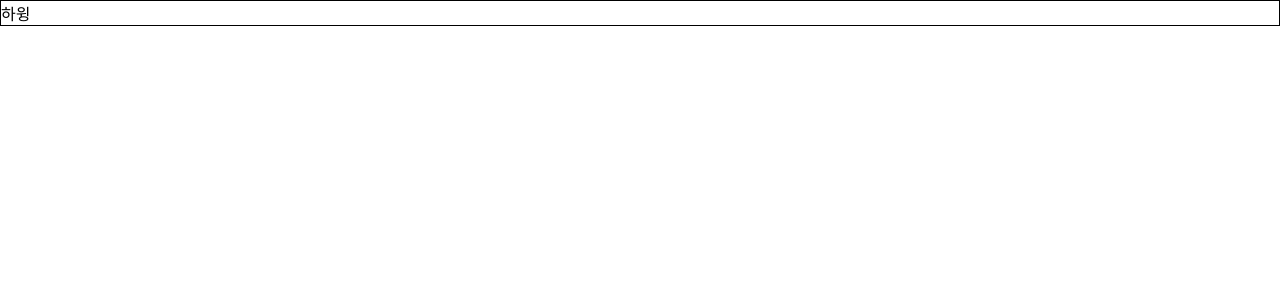
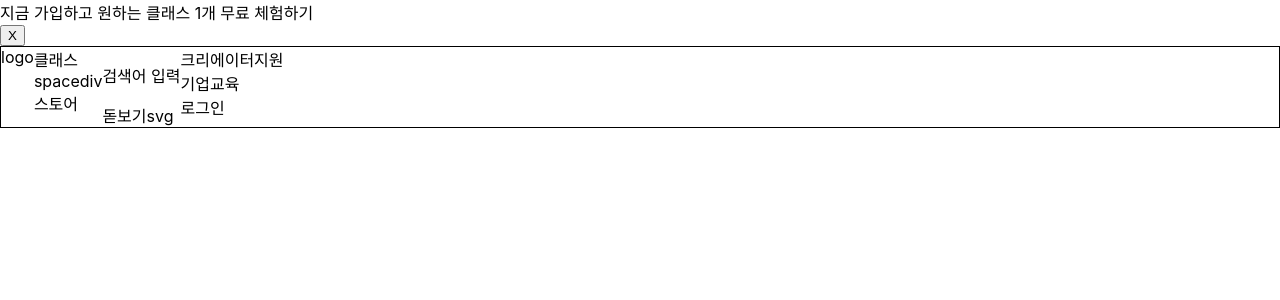
Before and after one commit to pho9902/FOCUS-Challenge, a Next.js app: page / in a window 1280 px wide. Shown: the top 300 px of the page. Built offline with nearby package versions, Linux system fonts and the light colour scheme.

Commit message:
헤더 틀잡기

```diff
--- a/src/components/Header.tsx
+++ b/src/components/Header.tsx
@@ -3,7 +3,37 @@ import styles from "../styles/Header.module.scss";
 export default function Header() {
   return (
     <header>
-      <div className={styles.title}>하윙</div>
+      <div className={styles.main}>
+        <div className={styles.landing}>
+          <span>logo</span>
+          <div>
+            <a>클래스</a>
+            <div>spacediv</div>
+            <a>스토어</a>
+          </div>
+
+          <div className={styles.search}>
+            <div>
+              <div>
+                <p>검색어 입력</p>
+              </div>
+              <span>돋보기svg</span>
+            </div>
+          </div>
+
+          <div>
+            <div>
+              <a>크리에이터지원</a>
+            </div>
+            <div>
+              <a>기업교육</a>
+            </div>
+            <div>
+              <a>로그인</a>
+            </div>
+          </div>
+        </div>
+      </div>
     </header>
   );
 }
--- /dev/null
+++ b/src/components/TopBanner.tsx
@@ -0,0 +1,8 @@
+export default function TopBanner() {
+  return (
+    <div>
+      <div>지금 가입하고 원하는 클래스 1개 무료 체험하기</div>
+      <button>X</button>
+    </div>
+  );
+}
--- a/src/pages/index.tsx
+++ b/src/pages/index.tsx
@@ -1,6 +1,12 @@
 import type { NextPage } from "next";
 import Header from "../components/Header";
+import TopBanner from "../components/TopBanner";
 
 export default function Home() {
-  return <Header />;
+  return (
+    <>
+      <TopBanner />
+      <Header />
+    </>
+  );
 }
--- a/src/styles/Header.module.scss
+++ b/src/styles/Header.module.scss
@@ -1,3 +1,4 @@
-.title {
+.landing {
+  display: flex;
   border: 1px solid;
 }
```
